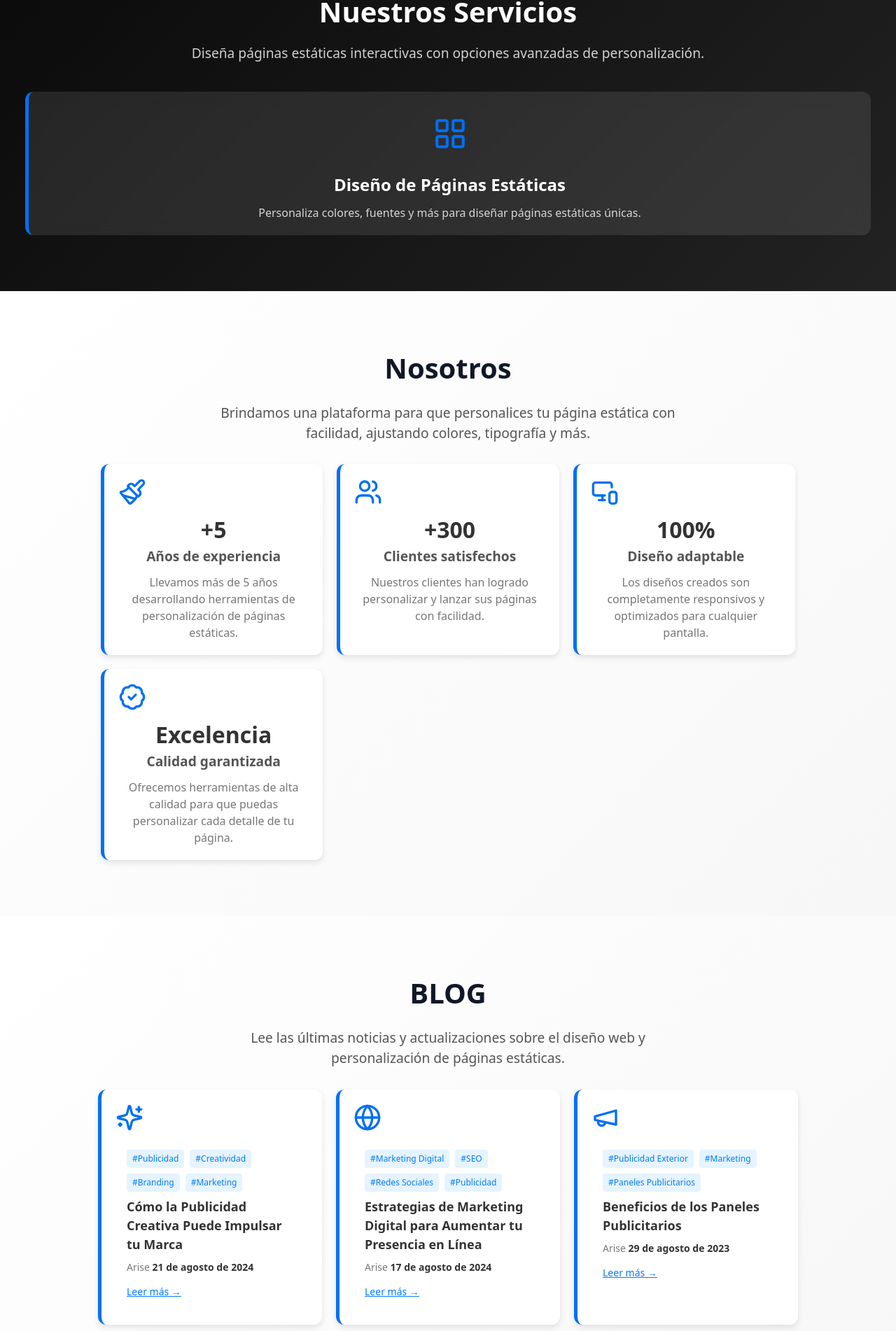
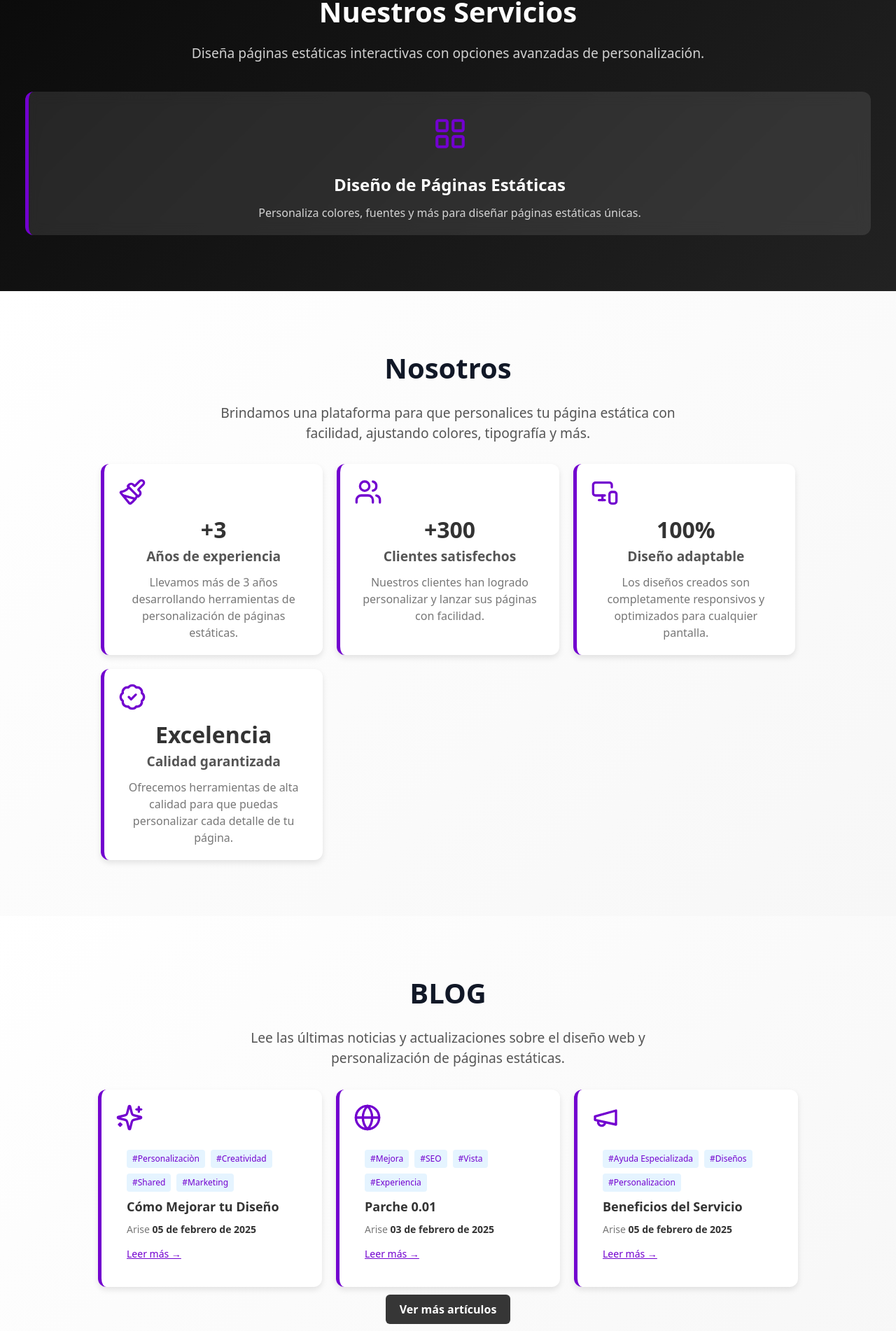
Before and after one commit to Arisest505/Staff, a Next.js app in the folder frontend/: page / in a window 1280 px wide. Shown: the part 893-2795 px from the top of the page at 70% size. Built offline with nearby package versions, Linux system fonts and the light colour scheme.

Commit message:
mejoras diseño

```diff
--- a/frontend/components/sections/About.tsx
+++ b/frontend/components/sections/About.tsx
@@ -30,9 +30,9 @@ const AboutComponent = () => {
   const stats = [
     {
       icon: <Paintbrush size={40} />,
-      value: "+5",
+      value: "+3",
       label: "Años de experiencia",
-      description: "Llevamos más de 5 años desarrollando herramientas de personalización de páginas estáticas.",
+      description: "Llevamos más de 3 años desarrollando herramientas de personalización de páginas estáticas.",
     },
     {
       icon: <Users size={40} />,
--- a/frontend/components/sections/Blog.tsx
+++ b/frontend/components/sections/Blog.tsx
@@ -6,26 +6,26 @@ import { Sparkles, Globe, Megaphone } from "lucide-react"; // Importar iconos mi
 
 const blogPosts = [
   {
-    title: "Cómo la Publicidad Creativa Puede Impulsar tu Marca",
-    tags: ["#Publicidad", "#Creatividad", "#Branding", "#Marketing"],
+    title: "Cómo Mejorar tu Diseño",
+    tags: ["#Personalizaciòn", "#Creatividad", "#Shared", "#Marketing"],
     author: "Arise",
-    date: "21 de agosto de 2024",
+    date: "05 de febrero de 2025",
     icon: <Sparkles size={40} />,
     link: "#",
   },
   {
-    title: "Estrategias de Marketing Digital para Aumentar tu Presencia en Línea",
-    tags: ["#Marketing Digital", "#SEO", "#Redes Sociales", "#Publicidad"],
+    title: "Parche 0.01",
+    tags: ["#Mejora", "#SEO", "#Vista", "#Experiencia"],
     author: "Arise",
-    date: "17 de agosto de 2024",
+    date: "03 de febrero de 2025",
     icon: <Globe size={40} />,
     link: "#",
   },
   {
-    title: "Beneficios de los Paneles Publicitarios",
-    tags: ["#Publicidad Exterior", "#Marketing", "#Paneles Publicitarios"],
+    title: "Beneficios del Servicio",
+    tags: ["#Ayuda Especializada", "#Diseños", "#Personalizacion"],
     author: "Arise",
-    date: "29 de agosto de 2023",
+    date: "05 de febrero de 2025",
     icon: <Megaphone size={40} />,
     link: "#",
   },
--- a/frontend/components/sections/MoreInfo.tsx
+++ b/frontend/components/sections/MoreInfo.tsx
@@ -18,19 +18,19 @@ const infoItems = [
     description:
       "Si tienes dudas o necesitas ayuda, envíanos un mensaje y te responderemos pronto.",
     linkText: "Enviar Email",
-    link: "mailto:info@vayapublicidad.com",
+    link: "arisescrp@gmail.com",
   },
   {
     icon: <MapPin size={28} />,
     title: "Visítanos",
     description:
-      "Lima, Perú \n Jr. Augusto B. Leguía 254, Huacho 15136 \n Calle Oucaje 174, Santiago de Surco",
+      "Lima, Perú",
   },
   {
     icon: <BookOpenText size={28} />,
     title: "Nuestro Blog",
     description:
-      "Descubre los últimos avances en diseño web y personalización en nuestro blog.",
+      "Descubre los últimos avances en diseño we, parches, actualizaciones y personalización en nuestro blog.",
     linkText: "Leer Blog",
     link: "#",
   },
--- a/frontend/styles/About.module.css
+++ b/frontend/styles/About.module.css
@@ -35,7 +35,7 @@
   box-shadow: 0 4px 8px rgba(0, 0, 0, 0.1);
   transition: transform 0.3s ease, box-shadow 0.3s ease;
   text-align: center;
-  border-left: 5px solid #0070f3;
+  border-left: 5px solid #7200cf;
 }
 
 .aboutCard:hover {
@@ -44,7 +44,7 @@
 }
 
 .icon {
-  color: #0070f3;
+  color: #7200cf;
   margin-bottom: 10px;
 }
 
--- a/frontend/styles/Blog.module.css
+++ b/frontend/styles/Blog.module.css
@@ -35,7 +35,7 @@
   box-shadow: 0 4px 8px rgba(0, 0, 0, 0.1);
   transition: transform 0.3s ease, box-shadow 0.3s ease;
   text-align: left;
-  border-left: 5px solid #0070f3;
+  border-left: 5px solid #7200cf;
 }
 
 .blogCard:hover {
@@ -44,7 +44,7 @@
 }
 
 .icon {
-  color: #0070f3;
+  color: #7200cf;
   margin-bottom: 10px;
 }
 
@@ -61,7 +61,7 @@
 
 .tag {
   background: #e5f4ff;
-  color: #007bff;
+  color: #7200cf;
   padding: 4px 8px;
   border-radius: 4px;
   font-size: 12px;
@@ -87,7 +87,7 @@
 
 .readMore {
   font-size: 14px;
-  color: #007bff;
+  color: #7200cf;
   text-decoration: underline;
 }
 
@@ -101,7 +101,7 @@
 }
 
 .btnPrimary {
-  background: #0070f3;
+  background: #363636;
   color: white;
   padding: 10px 20px;
   border-radius: 6px;
@@ -110,5 +110,5 @@
 }
 
 .btnPrimary:hover {
-  background: #0056b3;
+  background: #585757;
 }
--- a/frontend/styles/FAQ.module.css
+++ b/frontend/styles/FAQ.module.css
@@ -25,7 +25,7 @@
     border-radius: 10px;
     cursor: pointer;
     transition: transform 0.3s ease, box-shadow 0.3s ease;
-    border-left: 5px solid #0070f3;
+    border-left: 5px solid #7200cf;
   }
 
   .faqItem:hover {
@@ -40,7 +40,7 @@
   }
 
   .icon {
-    color: #0070f3;
+    color: #7200cf;
   }
 
   .question {
--- a/frontend/styles/MoreInfo.module.css
+++ b/frontend/styles/MoreInfo.module.css
@@ -31,7 +31,7 @@
   padding: 20px;
   border-radius: 10px;
   transition: transform 0.3s ease, box-shadow 0.3s ease;
-  border-left: 5px solid #0070f3;
+  border-left: 5px solid #7200cf;
   text-align: left;
 }
 
@@ -41,7 +41,7 @@
 }
 
 .icon {
-  color: #0070f3;
+  color: #7200cf;
   margin-bottom: 10px;
 }
 
@@ -60,7 +60,7 @@
 .cardLink {
   font-size: 1rem;
   font-weight: bold;
-  color: #0070f3;
+  color: #7200cf;
   text-decoration: none;
 }
 
--- a/frontend/styles/Services.module.css
+++ b/frontend/styles/Services.module.css
@@ -33,7 +33,7 @@
   border-radius: 12px;
   transition: transform 0.3s ease, box-shadow 0.3s ease;
   backdrop-filter: blur(10px);
-  border-left: 5px solid #0070f3;
+  border-left: 5px solid #7200cf;
 }
 
 .serviceCard:hover {
@@ -49,7 +49,7 @@
   width: 80px;
   height: 80px;
   margin: 0 auto 15px;
-  color: #0070f3;
+  color: #7200cf;
 }
 
 /* 📌 Título del Servicio */
```
